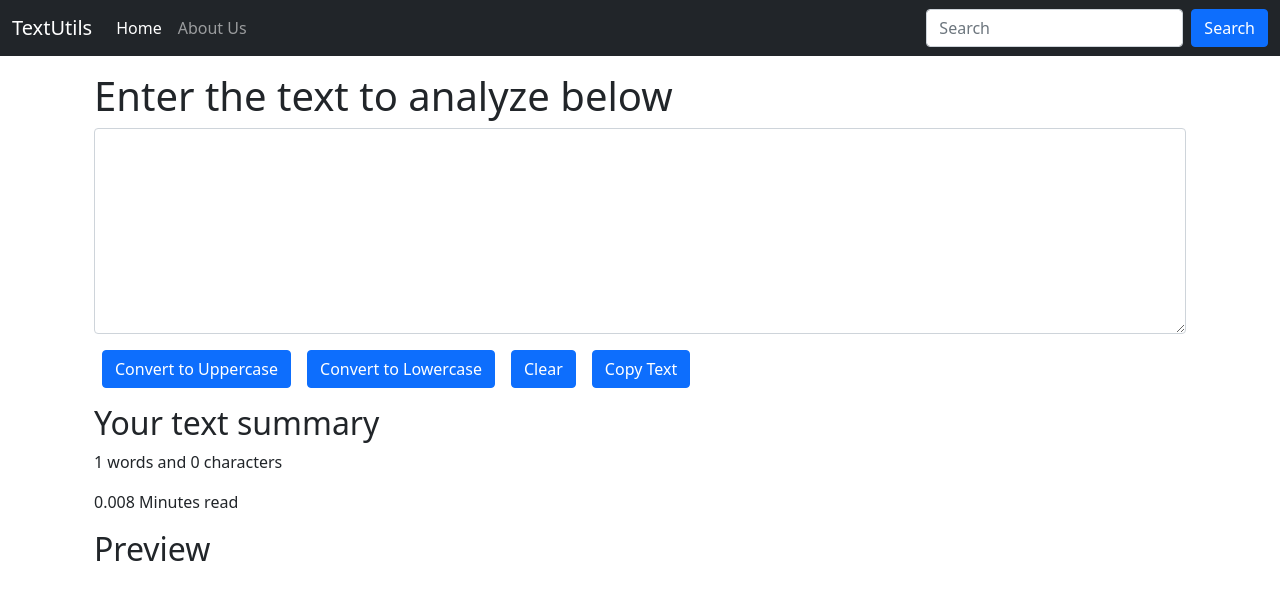
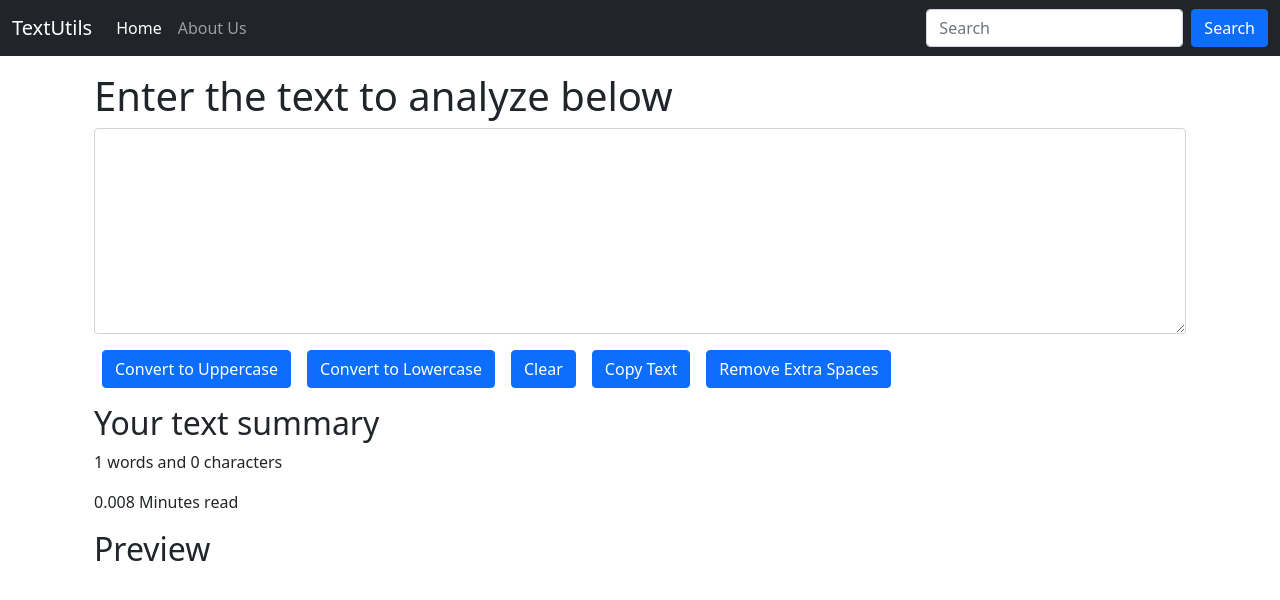
Before and after one commit to MaheraFurniturewala/textUtils, a React (Create React App) app: page / in a window 1280 px wide. Shown: the top 600 px of the page. Built offline with nearby package versions, Linux system fonts and the light colour scheme.

Commit message:
remove extra space button

```diff
--- a/src/components/TextForm.js
+++ b/src/components/TextForm.js
@@ -19,20 +19,25 @@
     const handleOnChange = (event)=>{
         setText(event.target.value);
     }
-    //text --> state variable
-    const [text, setText] = useState('');
-    // text = "new text"; //wrong way to change the state
-    // setText("new text");  //correct way
+   //copy the text in the textarea
     const handleCopy = ()=>{
-        console.log("I am copy");
         var text = document.getElementById("myBox");
         console.log(text)
         text.select();
         navigator.clipboard.writeText(text.value);
     }
+    //removing extra spaces
+    const handleExtraSpaces = ()=>{
+        //one or more than one space characters
+        let newText = text.split(/[ ]+/);
+        //then join with one space character
+        setText(newText.join(" "));
+    }
 
-
-    console.log(text);
+     //text --> state variable
+     const [text, setText] = useState('');
+     // text = "new text"; //wrong way to change the state
+     // setText("new text");  //correct way
 
     return (
         <>
@@ -46,6 +51,7 @@
             <button className="btn btn-primary mx-2" onClick={handleLoClick}>Convert to Lowercase</button>
             <button className="btn btn-primary mx-2" onClick={handleClearClick}>Clear</button>
             <button className="btn btn-primary mx-2" onClick={handleCopy}>Copy Text</button>
+            <button className="btn btn-primary mx-2" onClick={handleExtraSpaces}>Remove Extra Spaces</button>
         </div>
         <div className="container my-3">
             <h2>Your text summary</h2>
```
